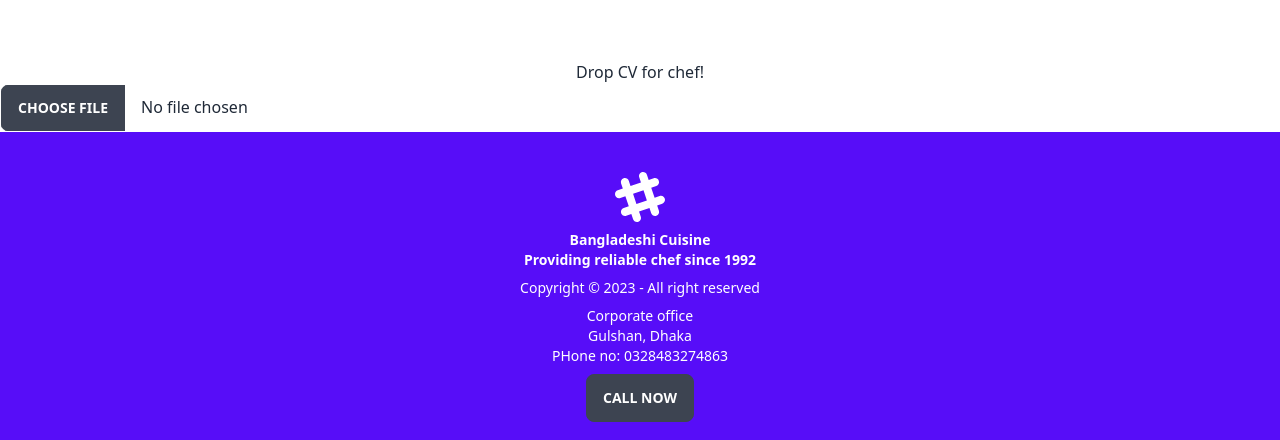
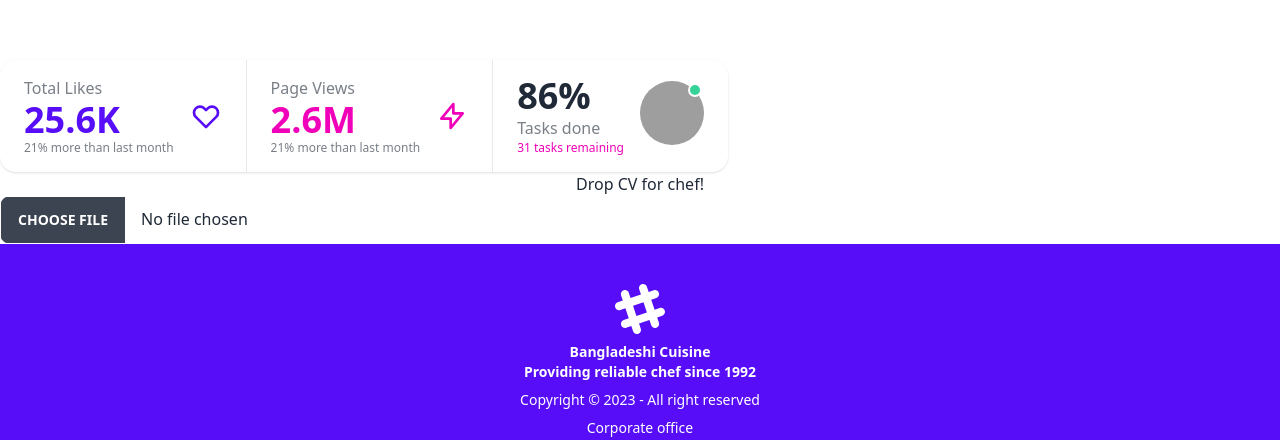
Before and after one commit to tokymahmud/bangladeshi-cuisine-client, a React (Vite) app: page / in a window 1280 px wide. Shown: the part 1284-1724 px from the top of the page. Built offline with nearby package versions, Linux system fonts and the light colour scheme; no server answers; grey boxes are pictures that could not be loaded.

Commit message:
recipies added

```diff
--- a/src/Components/Chef Recipies/ChefRecipies.jsx
+++ b/src/Components/Chef Recipies/ChefRecipies.jsx
@@ -2,6 +2,9 @@ import React, { useEffect, useState } from 'react';
 import { useLoaderData, useParams } from 'react-router-dom';
 
 const ChefRecipies = () => {
+
+
+
     const details = useLoaderData();
     const {id} = useParams();
     const [ChefId, setChefId]=useState({});
@@ -15,17 +18,50 @@ const ChefRecipies = () => {
             <div>
             <div className="hero min-h-screen bg-base-200">
   <div className="hero-content flex-col lg:flex-row">
-    <img src="/images/stock/photo-1635805737707-575885ab0820.jpg" className="max-w-sm rounded-lg shadow-2xl" />
+    <img src={ChefId.picture_url}className="max-w-sm rounded-lg shadow-2xl" />
     <div>
-      <h1 className="text-5xl font-bold">Box Office News!</h1>
-      <p className="py-6">Provident cupiditate voluptatem et in. Quaerat fugiat ut assumenda excepturi exercitationem quasi. In deleniti eaque aut repudiandae et a id nisi.</p>
-      <button className="btn btn-primary">Get Started</button>
+      <h1 className="text-5xl font-bold">{ChefId.name}</h1>
+      <p className="py-6">{ChefId.bio}</p>
+      <p className="py-6">{ChefId.likes} Likes</p>
+      <p className="py-6">Recipies:{ChefId.num_recipes}</p>
+      <p className="py-6">{ChefId.years_of_experience} Years of experience</p>
+      <button className="btn btn-primary">Contact Now!</button>
     </div>
   </div>
 </div>
+
             </div>
-            <h2> service</h2>
-            <h1>{ChefId.name}</h1>
+            <div>
+                <div>
+                <div className='grid grid-cols-3 gap-4 mt-6'>
+            {ChefId.recipes?.map((cis) => (
+                <div key={cis._id}>
+
+            <div className="card w-96 bg-base-100 shadow-xl image-full">
+  <div className="card-body">
+    <h2 className="card-title">{cis?.name}</h2>
+    <p><span className='underline underline-offset-1 text-orange-400'>Ingredients:  </span>{cis?.ingredients}</p>
+    <p><span className='underline underline-offset-1 text-orange-400'>cooking method:  </span>{cis?.method}</p>
+    <p><span className='underline underline-offset-1 text-orange-400'>Rating:  </span>{cis?.rating}</p>
+
+
+                 </div>
+</div>
+
+                </div>
+
+
+  ))}
+            </div>
+                </div>
+                <div></div>
+                <div></div>
+
+
+
+            </div>
+
+
 
         </div>
     );
--- a/src/Components/Home/Home.jsx
+++ b/src/Components/Home/Home.jsx
@@ -65,7 +65,7 @@ const Home = () => {
   ))}
             </div>
 
-<div className='mt-6'>
+<div className='mt-6 md:items-center'>
 <h1 className='text-center '>Available Services</h1>
 <div className="drawer">
   <input id="my-drawer" type="checkbox" className="drawer-toggle" />
@@ -78,6 +78,7 @@ const Home = () => {
     <ul className="menu p-4 w-80 bg-base-100 text-base-content">
       <li><a>Find a place?</a></li>
       <li><a>Seek Chef?</a></li>
+      <li><a>Home delivery?</a></li>
 
     </ul>
   </div>
@@ -85,7 +86,43 @@ const Home = () => {
 
 
       </div>
-      <div >
+      <div>
+      <div className="stats shadow">
+
+  <div className="stat md:items-center">
+    <div className="stat-figure text-primary">
+      <svg xmlns="http://www.w3.org/2000/svg" fill="none" viewBox="0 0 24 24" className="inline-block w-8 h-8 stroke-current"><path strokeLinecap="round" strokeLinejoin="round" strokeWidth="2" d="M4.318 6.318a4.5 4.5 0 000 6.364L12 20.364l7.682-7.682a4.5 4.5 0 00-6.364-6.364L12 7.636l-1.318-1.318a4.5 4.5 0 00-6.364 0z"></path></svg>
+    </div>
+    <div className="stat-title">Total Likes</div>
+    <div className="stat-value text-primary">25.6K</div>
+    <div className="stat-desc">21% more than last month</div>
+  </div>
+
+  <div className="stat md:items-center">
+    <div className="stat-figure text-secondary">
+      <svg xmlns="http://www.w3.org/2000/svg" fill="none" viewBox="0 0 24 24" className="inline-block w-8 h-8 stroke-current"><path strokeLinecap="round" strokeLinejoin="round" strokeWidth="2" d="M13 10V3L4 14h7v7l9-11h-7z"></path></svg>
+    </div>
+    <div className="stat-title">Page Views</div>
+    <div className="stat-value text-secondary">2.6M</div>
+    <div className="stat-desc">21% more than last month</div>
+  </div>
+
+  <div className="stat md:items-center">
+    <div className="stat-figure text-secondary">
+      <div className="avatar online">
+        <div className="w-16 rounded-full">
+          <img src="/images/stock/photo-1534528741775-53994a69daeb.jpg" />
+        </div>
+      </div>
+    </div>
+    <div className="stat-value">86%</div>
+    <div className="stat-title">Tasks done</div>
+    <div className="stat-desc text-secondary">31 tasks remaining</div>
+  </div>
+
+</div>
+      </div>
+      <div className='md:items-center items-center'>
       <h1 className='text-center '>Drop CV for chef!</h1>
 
 
```
